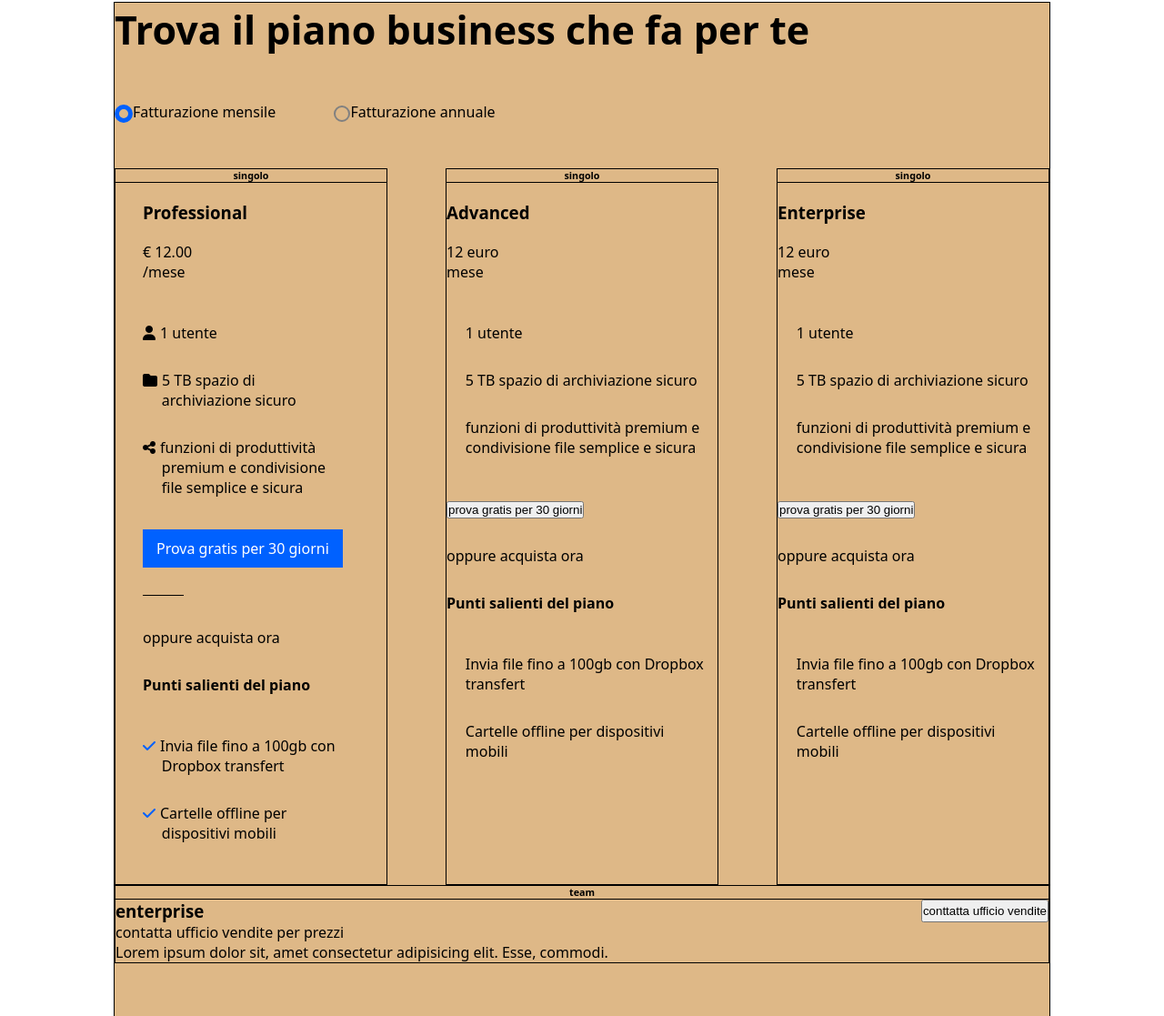
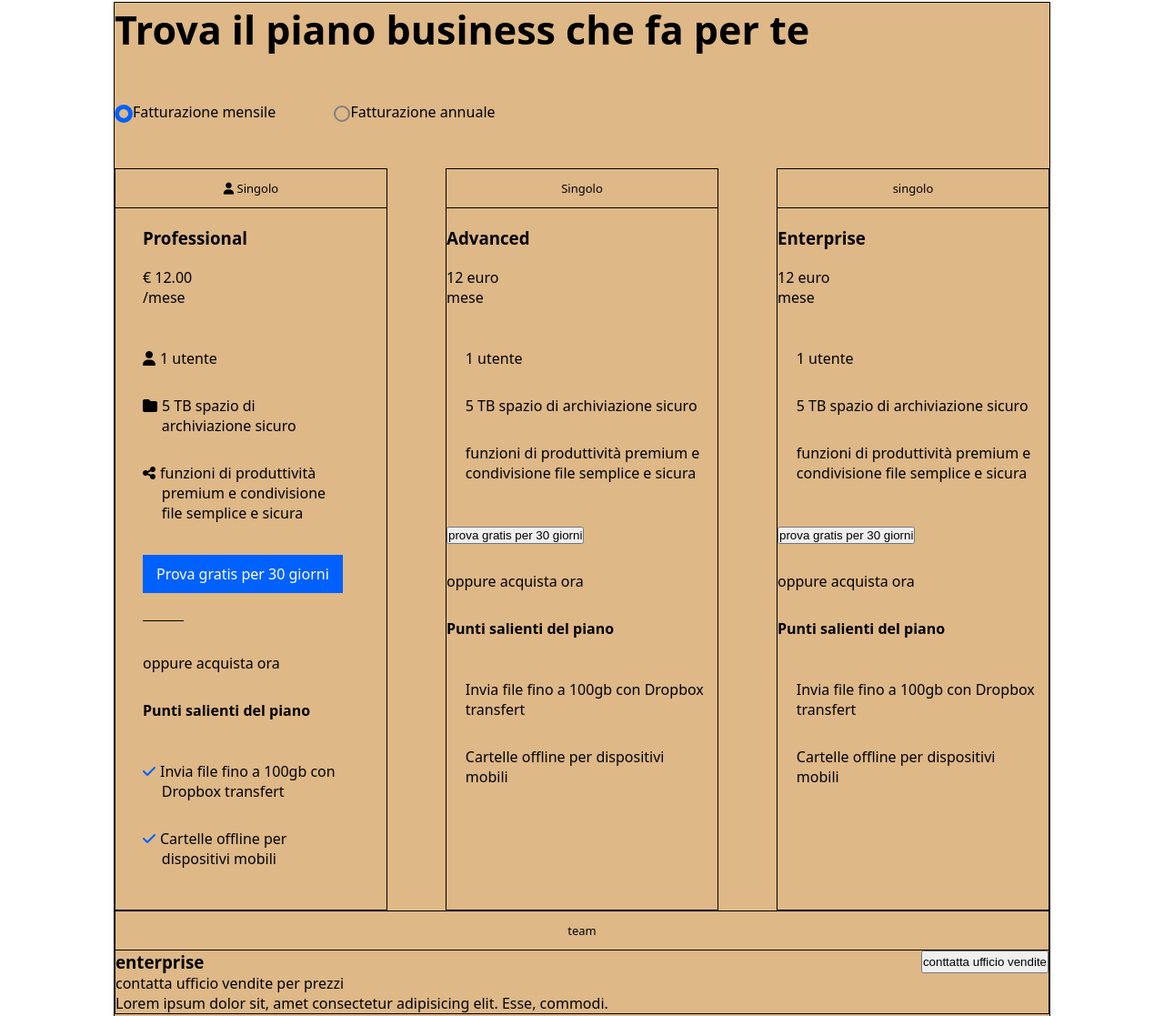
Before and after one commit to andreapanico12/htmlcss-dropbox, a plain HTML site: page index.html in a window 1280 px wide. Shown: the part 968-2085 px from the top of the page at 91% size. Drawn offline with Linux system fonts and the light colour scheme.

Commit message:
edit index commit card

```diff
--- a/Assets/style/style.css
+++ b/Assets/style/style.css
@@ -23,6 +23,7 @@ ul{
 
 a{
   text-decoration: none;
+  color: black;
 }
 
 img{
@@ -39,7 +40,11 @@ h2{
 h4{
   padding-top: 30px;
 }
-
+h6{
+  padding: 12px 0;
+  font-size: 13px;
+  font-weight: 500;
+}
 /* utilities */
 .debug{
   border: 1px solid black;
@@ -69,10 +74,6 @@ h4{
   height: 80px;
 }
 
-.header-top li a{
-  color: black;
-
-}
 
 .header-top li.top-link:hover{
   border-bottom: 3px solid black;
--- a/index.html
+++ b/index.html
@@ -106,7 +106,7 @@
           <div class="row flex-box">
 
             <div class="container card">
-              <h6>singolo</h6>
+              <h6><i class="fa-solid fa-user"></i> Singolo</h6>
               <div>
                 <h3>Professional</h3>
 
@@ -135,7 +135,7 @@
 
             </div>
             <div class="container card">
-              <h6>singolo</h6>
+              <h6>Singolo</h6>
               <h3>Advanced</h3>
               <p>12 euro</p>
               <p>mese</p>
```
